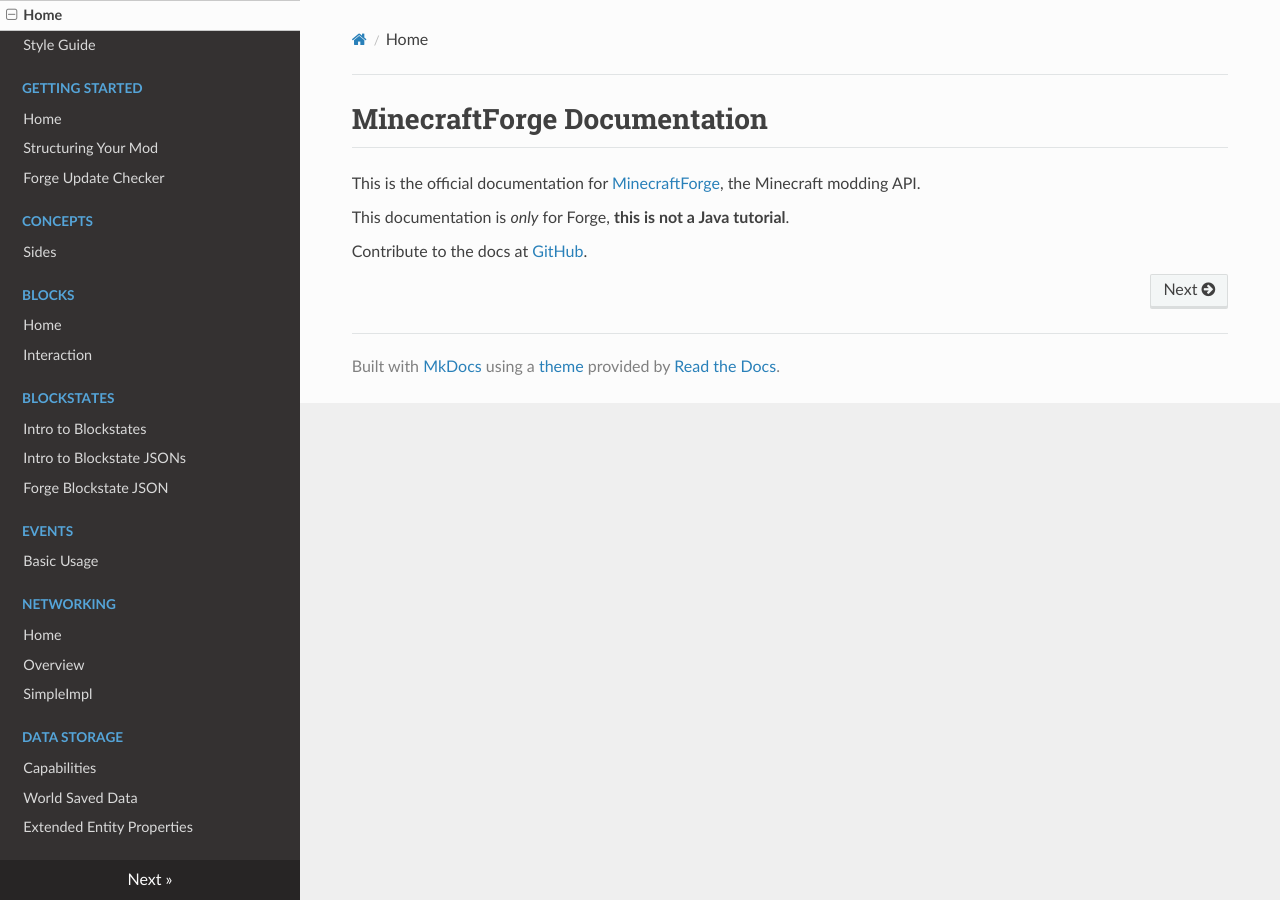
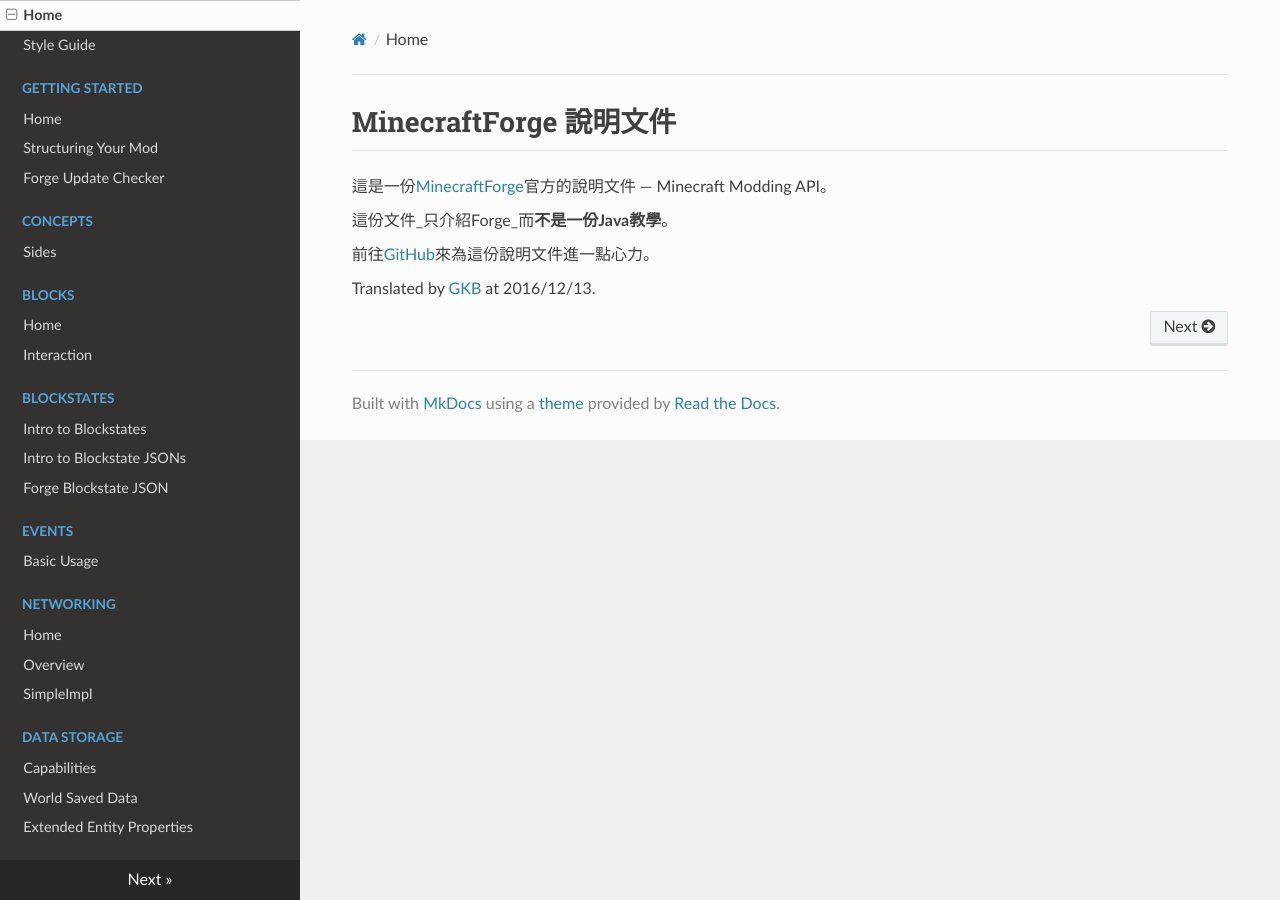
Before and after one commit to MinecraftForge/Documentation, an MkDocs documentation site: the page built from docs/index.md, in a window 1280 px wide. Built offline with MkDocs 1.6.1, drawn with Linux system fonts in a browser that asks for light colours; nearby versions of some CDN libraries; old or Windows-style settings are respelled for this version of MkDocs.

Commit message:
Translate index.md to zh_TW (Taiwan)
Add a zh_TW (a.k.a. Mandarin or Chinese Traditional) translation.

```diff
--- a/docs/index.md
+++ b/docs/index.md
@@ -1,11 +1,14 @@
-MinecraftForge Documentation
+MinecraftForge 說明文件
 ============================
 
-This is the official documentation for [MinecraftForge], the Minecraft modding API.
+這是一份[MinecraftForge]官方的說明文件 — Minecraft Modding API。
 
-This documentation is _only_ for Forge, **this is not a Java tutorial**.
+這份文件_只介紹Forge_而**不是一份Java教學**。
 
-Contribute to the docs at [GitHub].
+前往[GitHub]來為這份說明文件進一點心力。
+
+Translated by [GKB] at 2016/12/13.
 
 [MinecraftForge]: http://minecraftforge.net
 [GitHub]: http://github.com/MinecraftForge/Documentation
+[GKB]: http://gkbsite.twbbs.org/
```
